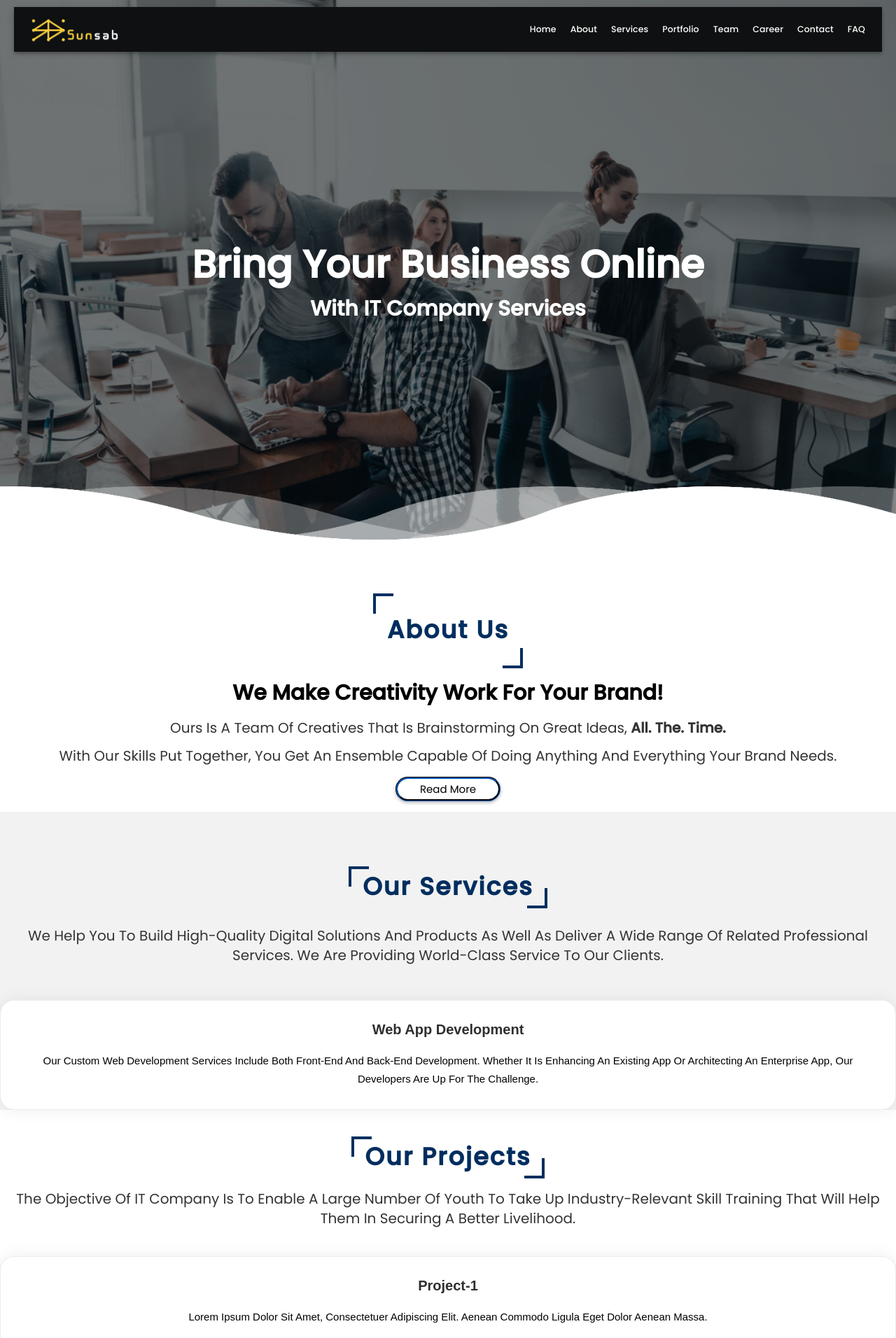
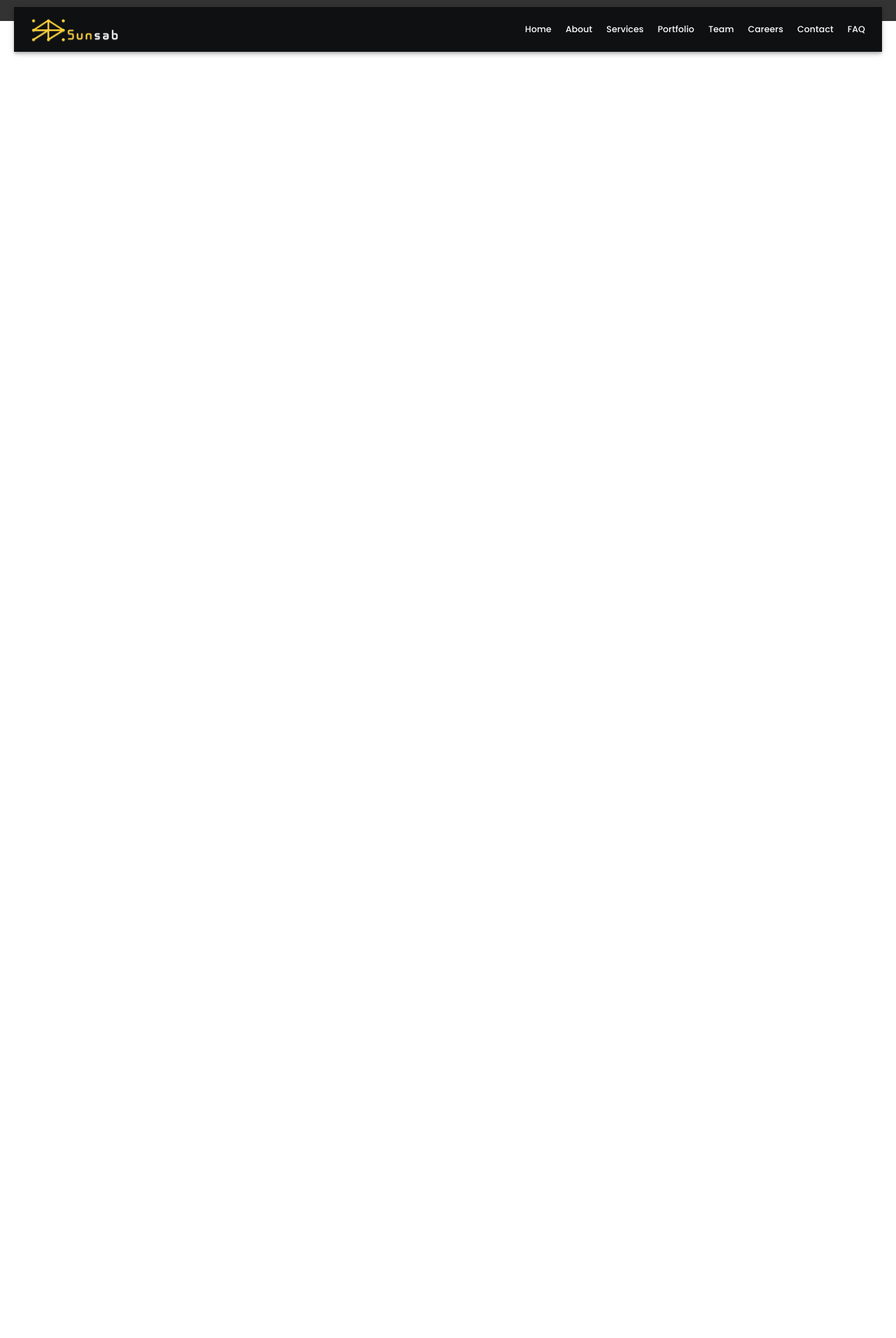
Before and after one commit to SunsabWebTeam1/Company_Website, a React (Create React App) app: page / in a window 1280 px wide. Shown: the top 1912 px of the page at 70% size. After the commit the page ends 800 px from the top, so only its background shows below. Built offline with nearby package versions, Linux system fonts and the light colour scheme.

Commit message:
added proper page routing

```diff
--- a/src/App.js
+++ b/src/App.js
@@ -1,7 +1,6 @@
 import React from "react";
-import logo from "./logo.svg"; // This is imported but not used. Remove if not needed elsewhere.
-import "./App.css";
-import Navbar from "./components/Navbar"; // Assuming Navbar component handles navigation
+import { BrowserRouter as Router, Route, Routes } from "react-router-dom";
+import Navbar from "./components/Navbar";
 import Home from "./components/Home";
 import About from "./components/About";
 import Services from "./components/Services";
@@ -9,24 +8,26 @@ import Portfolio from "./components/Portfolio";
 import Team from "./components/Team";
 import Contact from "./components/Contact";
 import FAQ from "./components/FAQ";
-import MainComponent from "./components/MainComponent"; // Importing MainComponent
-import "./App.css"; // Already existing global styles
-import "./styles/style.css"; // Assuming you placed style.css under src/styles/
+import "./App.css";
+import "./styles/style.css";
 
 function App() {
   return (
+    <Router>
       <div className="App">
         <header className="header">
           <div className="fas fa-bars"></div>
           <Navbar />
         </header>
-      <Home />
-      <About />
-      <Services />
-      <Portfolio />
-      <Team />
-      <Contact />
-      <FAQ />
+        <Routes>
+          <Route path="/home" element={<Home />} />
+          <Route path="/about" element={<About />} />
+          <Route path="/services" element={<Services />} />
+          <Route path="/portfolio" element={<Portfolio />} />
+          <Route path="/team" element={<Team />} />
+          <Route path="/contact" element={<Contact />} />
+          <Route path="/faq" element={<FAQ />} />
+        </Routes>
         <div className="footer">
           <div className="container">
             <div className="row">{/* Footer content here */}</div>
@@ -36,6 +37,7 @@ function App() {
           <i className="ion-ios-arrow-up"></i>
         </a>
       </div>
+    </Router>
   );
 }
 
--- a/src/components/Navbar.jsx
+++ b/src/components/Navbar.jsx
@@ -1,5 +1,6 @@
 import React from "react";
 import { AppBar, Toolbar, Typography } from "@mui/material";
+import { Link } from "react-router-dom";
 
 function Navbar() {
   return (
@@ -7,28 +8,28 @@ function Navbar() {
       <Toolbar>
         <img src="logo.png" alt="Logo" style={{ height: "50px", marginRight: "auto" }} />
         <Typography variant="h6" sx={{ marginLeft: "20px" }}>
-          <a href="#home" style={{ textDecoration: "none", color: "inherit" }}>home</a>
+          <Link to="/home" style={{ textDecoration: "none", color: "inherit" }}>Home</Link>
         </Typography>
         <Typography variant="h6" sx={{ marginLeft: "20px" }}>
-          <a href="#about" style={{ textDecoration: "none", color: "inherit" }}>about</a>
+          <Link to="/about" style={{ textDecoration: "none", color: "inherit" }}>About</Link>
         </Typography>
         <Typography variant="h6" sx={{ marginLeft: "20px" }}>
-          <a href="#service" style={{ textDecoration: "none", color: "inherit" }}>services</a>
+          <Link to="/services" style={{ textDecoration: "none", color: "inherit" }}>Services</Link>
         </Typography>
         <Typography variant="h6" sx={{ marginLeft: "20px" }}>
-          <a href="#portfolio" style={{ textDecoration: "none", color: "inherit" }}>portfolio</a>
+          <Link to="/portfolio" style={{ textDecoration: "none", color: "inherit" }}>Portfolio</Link>
         </Typography>
         <Typography variant="h6" sx={{ marginLeft: "20px" }}>
-          <a href="#team" style={{ textDecoration: "none", color: "inherit" }}>team</a>
+          <Link to="/team" style={{ textDecoration: "none", color: "inherit" }}>Team</Link>
         </Typography>
         <Typography variant="h6" sx={{ marginLeft: "20px" }}>
-          <a href="careers.html" style={{ textDecoration: "none", color: "inherit" }}>career</a>
+          <Link to="/careers" style={{ textDecoration: "none", color: "inherit" }}>Careers</Link>
         </Typography>
         <Typography variant="h6" sx={{ marginLeft: "20px" }}>
-          <a href="#contact" style={{ textDecoration: "none", color: "inherit" }}>contact</a>
+          <Link to="/contact" style={{ textDecoration: "none", color: "inherit" }}>Contact</Link>
         </Typography>
         <Typography variant="h6" sx={{ marginLeft: "20px" }}>
-          <a href="#faq" style={{ textDecoration: "none", color: "inherit" }}>FAQ</a>
+          <Link to="/faq" style={{ textDecoration: "none", color: "inherit" }}>FAQ</Link>
         </Typography>
       </Toolbar>
     </AppBar>
```
Lines whose indentation alone changed are shown as unchanged.
